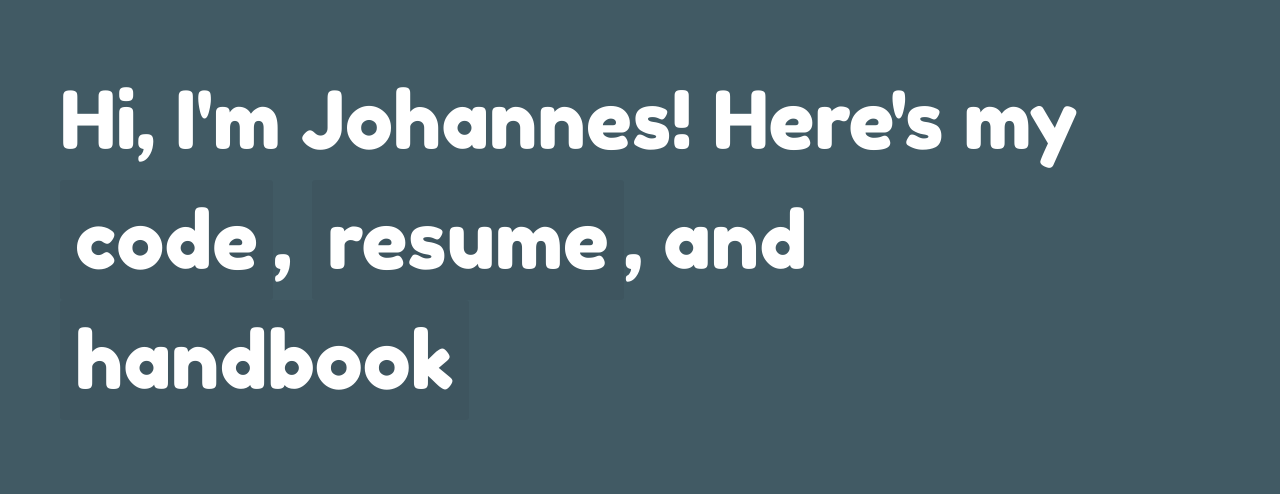
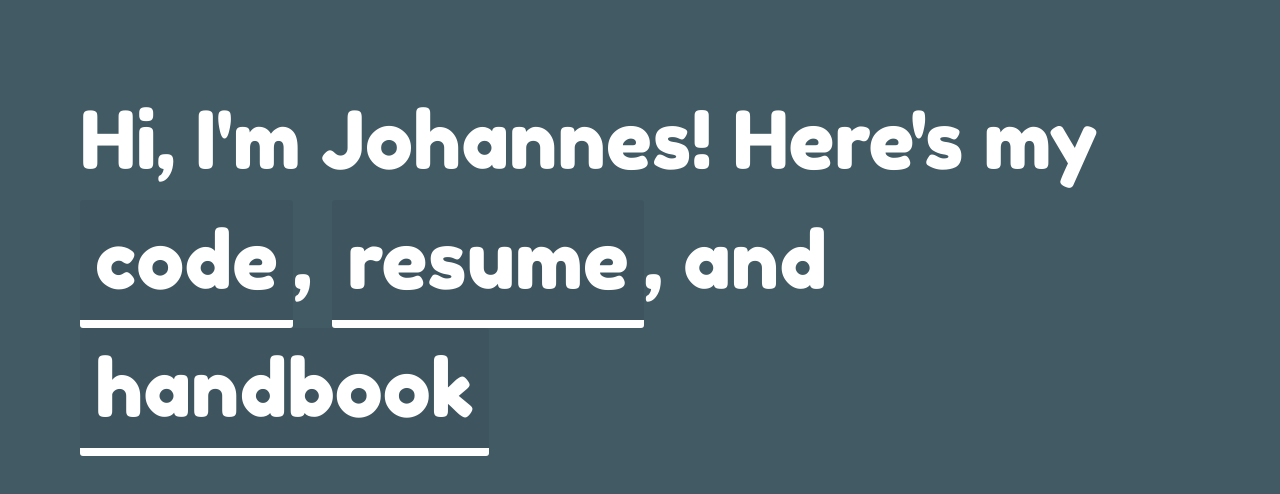
Before and after one commit to jgorset/website, a plain HTML site: page index.html in a window 1280 px wide. Drawn offline with nearby package versions, Linux system fonts and the light colour scheme.

Commit message:
Design it

```diff
--- a/index.html
+++ b/index.html
@@ -12,8 +12,7 @@
                 color: #fff;
                 font-family: 'Fredoka One', cursive;
                 font-size: 20px;
-                padding: 30px;
-                margin: 30px;
+                margin: 10vmin;
             }
 
             #introduction {
@@ -29,12 +28,13 @@
                 color: #fff;
                 transition: all 0.2s;
                 display: inline-block;
+                border-bottom: 1vmin solid white;
             }
 
             a:hover {
-                background: #202020;
+                background: #CF4111;
                 color: #f9f9f9;
-                transform: scale(1.04);
+                transform: scale(1.2);
             }
 
         </style>
```
